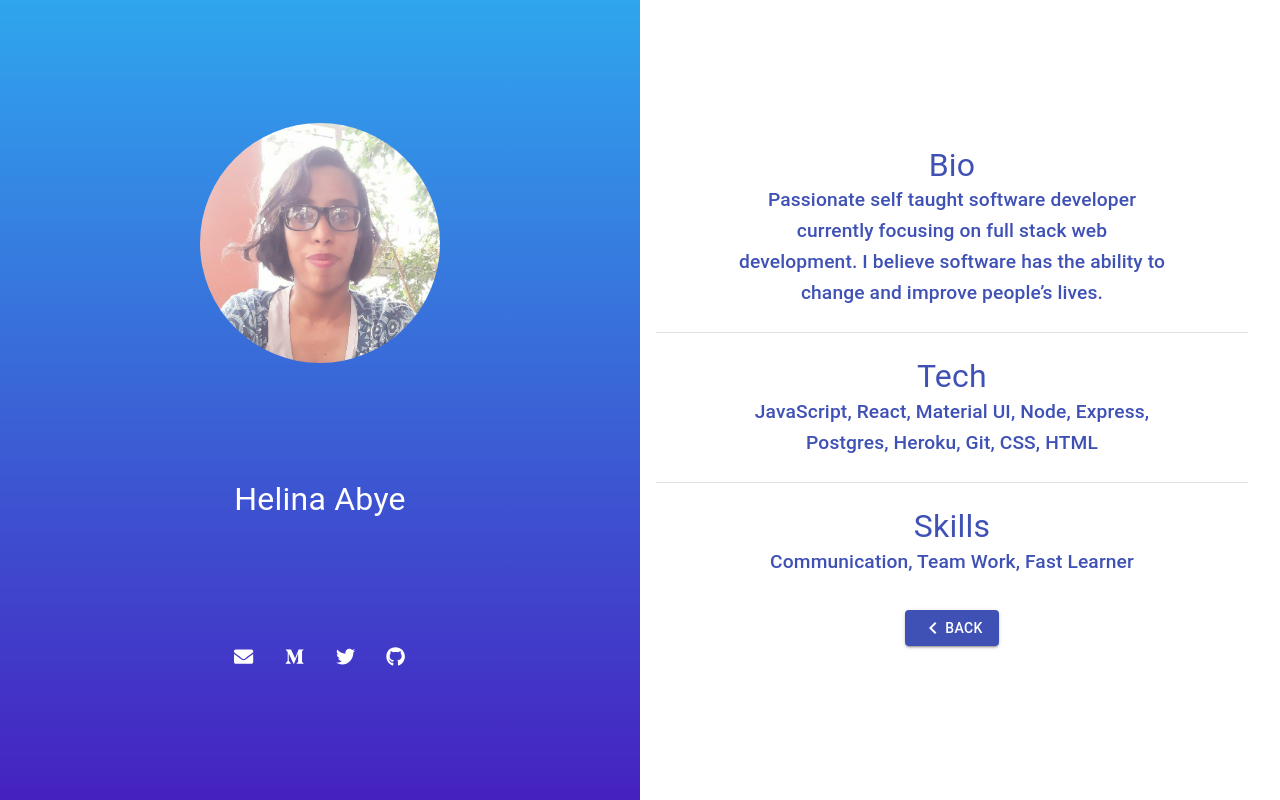
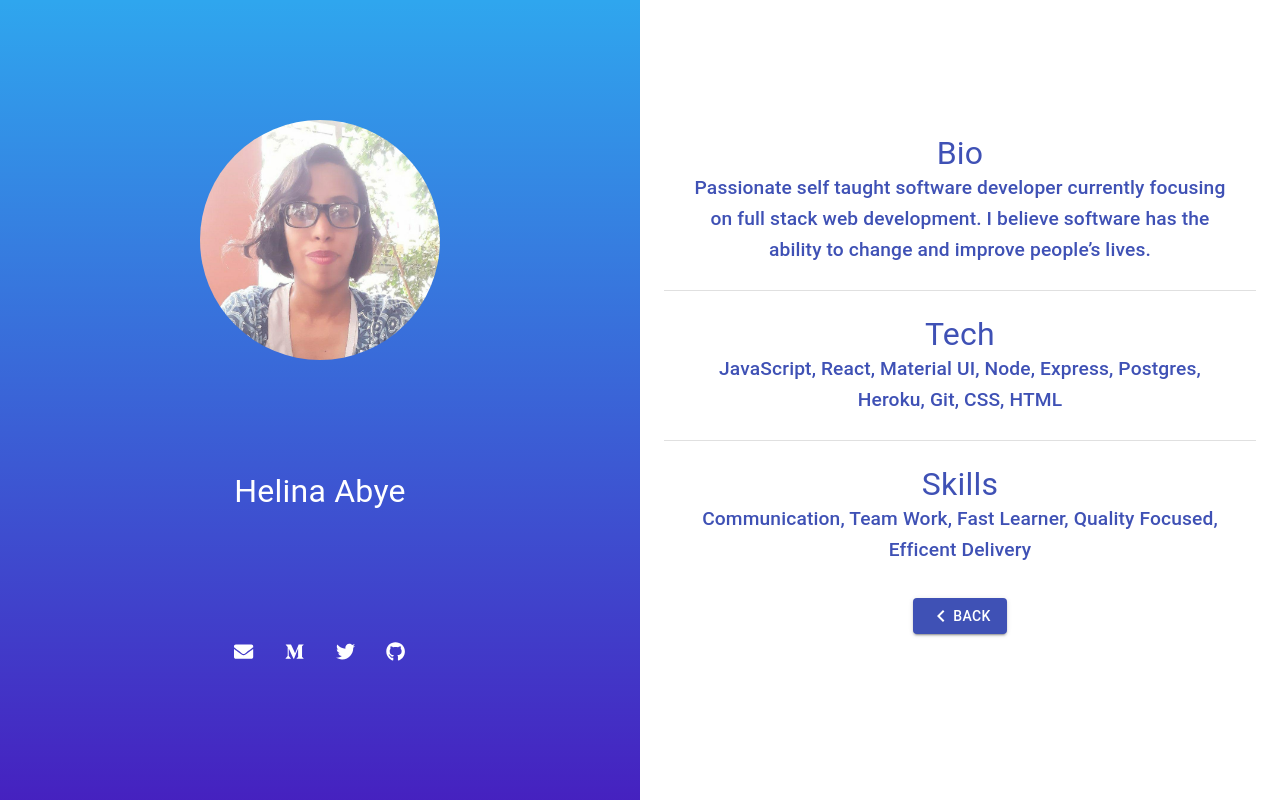
Before and after one commit to helinaabye/helinaabye, a React (Create React App) app: page /profile in a window 1280 px wide. Built offline with nearby package versions, Linux system fonts and the light colour scheme.

Commit message:
fix layout issues

```diff
--- a/src/Pages/Profile.js
+++ b/src/Pages/Profile.js
@@ -84,7 +84,7 @@ const useStyles = makeStyles((theme) => ({
   },
   button: {
     marginTop: theme.spacing(4),
-    marginBottom: theme.spacing(1),
+    marginBottom: theme.spacing(4),
   },
   buttonContact: {
     color: "#3f51b5",
@@ -103,7 +103,7 @@ const Profile = ({ history }) => {
     <div className={classnames(classes.root, classes.content)}>
       <Grid container className={classnames(classes.content, classes.main)}>
 
-    <Grid container spacing={2} className={classnames(classes.side, classes.content)} xs={12} sm={6}>
+    <Grid container className={classnames(classes.side, classes.content)} xs={12} sm={6}>
     <Hidden smUp>
       <Grid item  xs={12} >
               <Tooltip title="Go Back" placement="right">
@@ -168,7 +168,7 @@ const Profile = ({ history }) => {
         </Grid>
       </Hidden>
     <Grid container  className={classes.content} xs={12} sm={6}>
-      <Grid item container className={classes.content} xs={8}>
+      <Grid item container className={classes.content} xs={10}>
         <Typography
         variant="h4"
         align="center"
@@ -189,7 +189,7 @@ const Profile = ({ history }) => {
       <Grid item xs={12} className={classes.contact}>
       <Divider  variant="middle" className={classes.divider}/>
         </Grid>
-      <Grid item container className={classes.content} xs={8}>
+      <Grid item container className={classes.content} xs={10}>
         <Typography
         variant="h4"
         align="center"
@@ -206,10 +206,11 @@ const Profile = ({ history }) => {
       >
         JavaScript, React, Material UI, Node, Express, Postgres, Heroku, Git, CSS, HTML
       </Typography>
-      </Grid> <Grid item xs={12} className={classes.contact}>
+      </Grid>
+      <Grid item xs={12} className={classes.contact}>
       <Divider  variant="middle"  className={classes.divider}/>
         </Grid>
-      <Grid item container className={classes.content} xs={8}>
+      <Grid item container className={classes.content} xs={10}>
         <Typography
         variant="h4"
         align="center"
@@ -224,7 +225,7 @@ const Profile = ({ history }) => {
         color="primary"
         className={classes.responsiveBody}
       >
-        Communication, Team Work, Fast Learner
+        Communication, Team Work, Fast Learner, Quality Focused, Efficent Delivery
       </Typography>
       </Grid>
       <Grid item  xs={12}  className={classes.button}>
```
